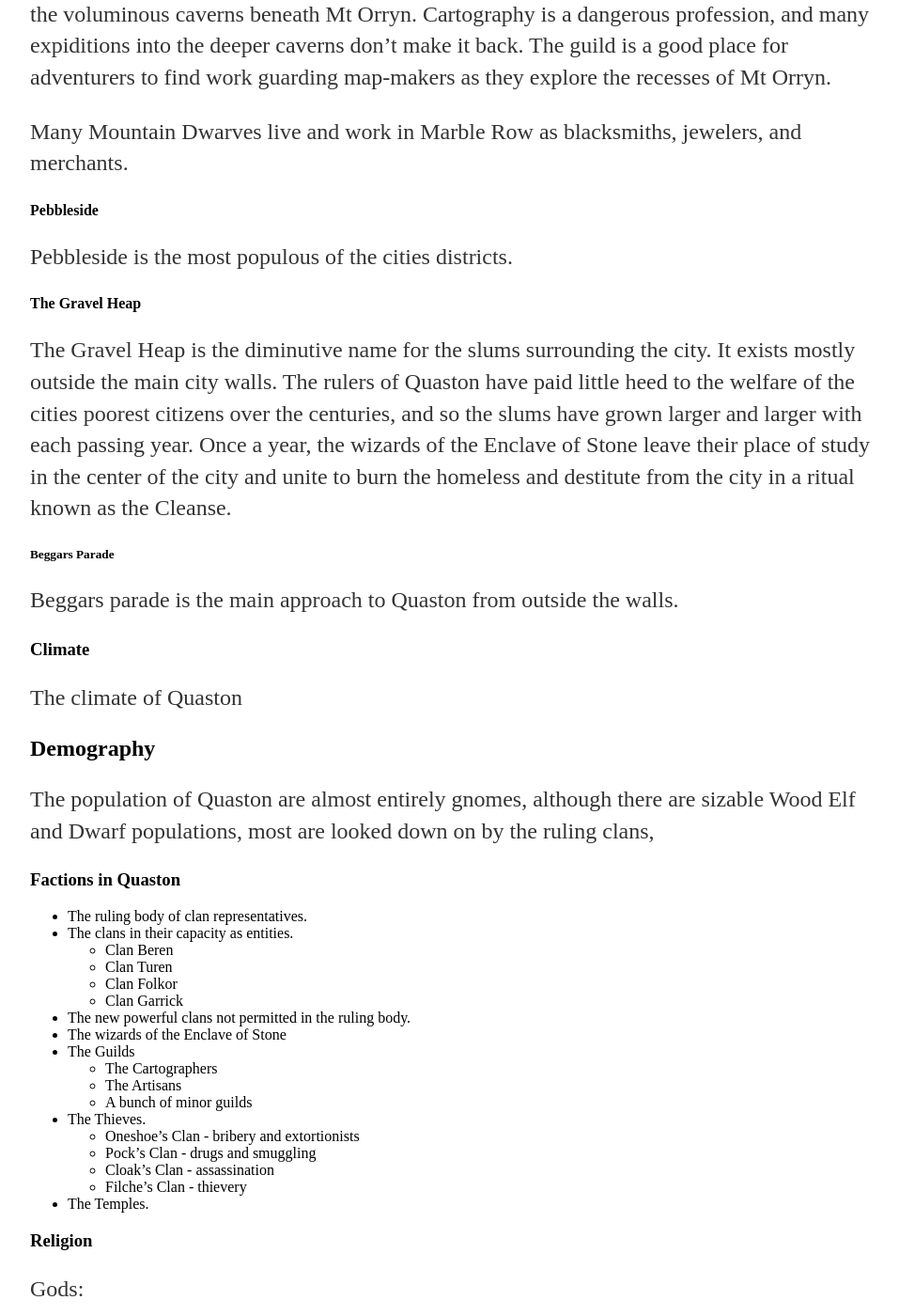
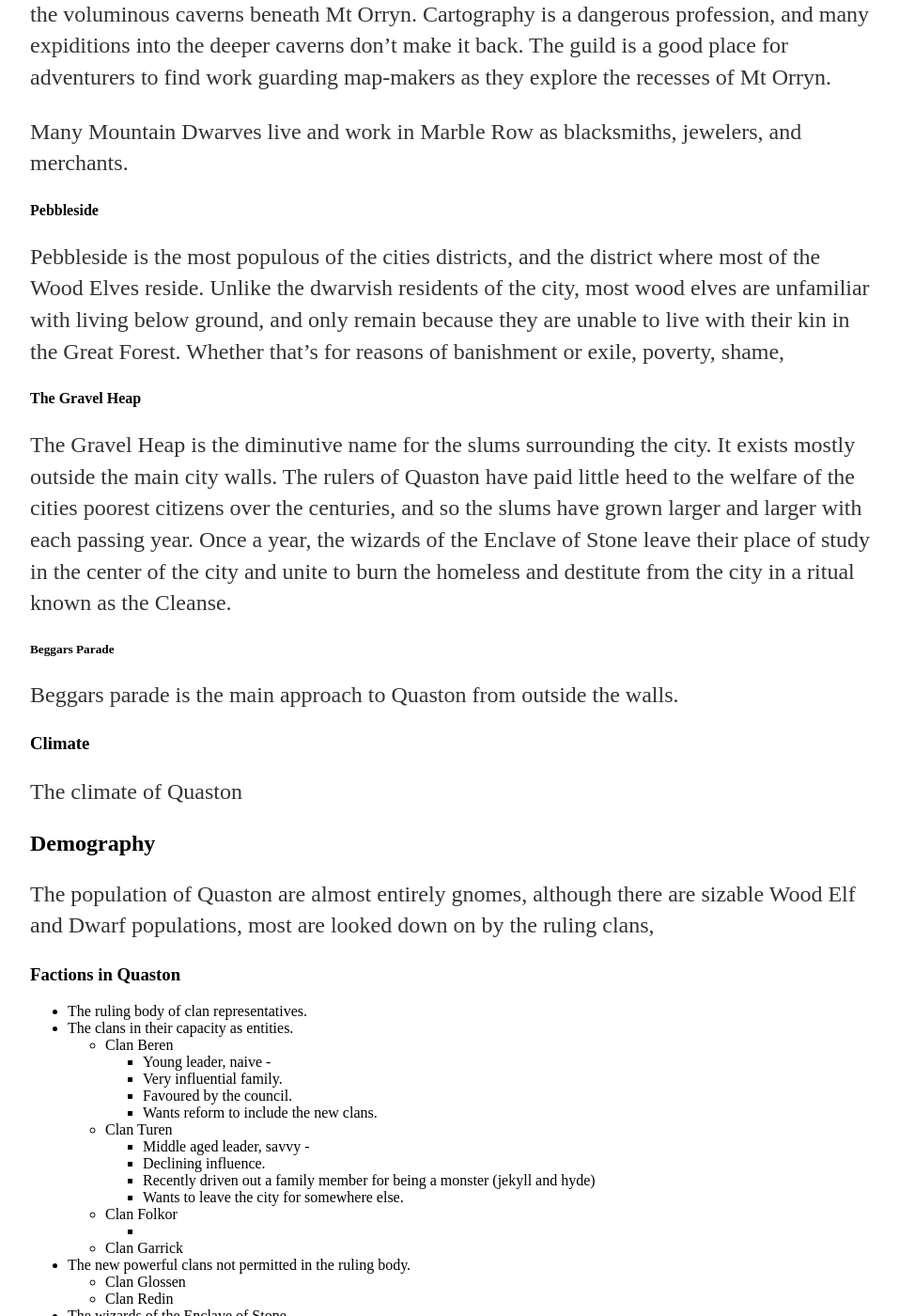
Before and after one commit to OysterBuoy/OysterBuoy.github.io, a Jekyll site: the page built from _posts/2015-11-30-Quaston-city-planning-WiP.md, in a window 1280 px wide and 1400 px high, scrolled down 1621 px. Shown: the whole window at 94% size, without its empty margins (160-1117 px from the left). Built offline with Jekyll 4.4.1, drawn with Linux system fonts in a browser that asks for light colours; some of the changed text lies outside the part shown.

Commit message:
Update 2015-11-30-Quaston-city-planning-WiP.md

```diff
--- a/_posts/2015-11-30-Quaston-city-planning-WiP.md
+++ b/_posts/2015-11-30-Quaston-city-planning-WiP.md
@@ -35,7 +35,7 @@ Many Mountain Dwarves live and work in Marble Row as blacksmiths, jewelers, and
 
 #### Pebbleside
 
-Pebbleside is the most populous of the cities districts.
+Pebbleside is the most populous of the cities districts, and the district where most of the Wood Elves reside. Unlike the dwarvish residents of the city, most wood elves are unfamiliar with living below ground, and only remain because they are unable to live with their kin in the Great Forest. Whether that's for reasons of banishment or exile, poverty, shame,
 
 #### The Gravel Heap
 
@@ -58,10 +58,21 @@ The population of Quaston are almost entirely gnomes, although there are sizable
 - The ruling body of clan representatives.
 - The clans in their capacity as entities.
   - Clan Beren
+    - Young leader, naive -
+    - Very influential family.
+    - Favoured by the council.
+    - Wants reform to include the new clans.
   - Clan Turen
+    - Middle aged leader, savvy -
+    - Declining influence.
+    - Recently driven out a family member for being a monster (jekyll and hyde)
+    - Wants to leave the city for somewhere else.
   - Clan Folkor
+    -
   - Clan Garrick
 - The new powerful clans not permitted in the ruling body.
+  - Clan Glossen
+  - Clan Redin
 - The wizards of the Enclave of Stone
 - The Guilds
   - The Cartographers
@@ -88,15 +99,21 @@ Gods:
 - Vecna - God of the Undead and Necromancy
   - worshipped in secret by certain members of the Enclave of Stone.
 
-
 ##	Economy
 
-## Culture
-###	Festivals and celebrations
-### Music, theatre and film
-### Museums, libraries and galleries
-### Shopping
+Imports:
 
+- Grain
+- Meats
+- Wood
+-
+
+Exports:
+
+- Art
+- Gems
+- Magically invested goods
+-
 
 ## Governance
 
@@ -105,4 +122,5 @@ The Gnomish founding clans are the most individually powerful groups in the city
 ## Notable residents
 
 
+
 ## International relations
```
